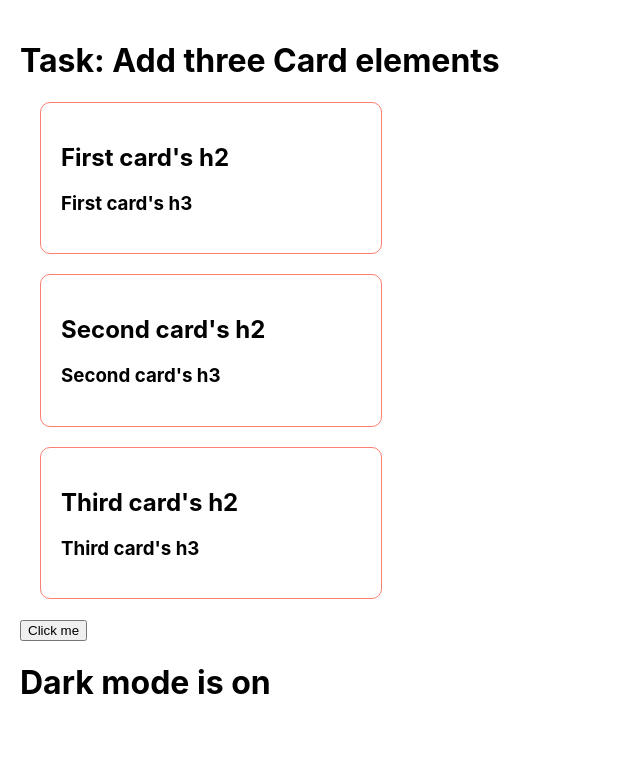
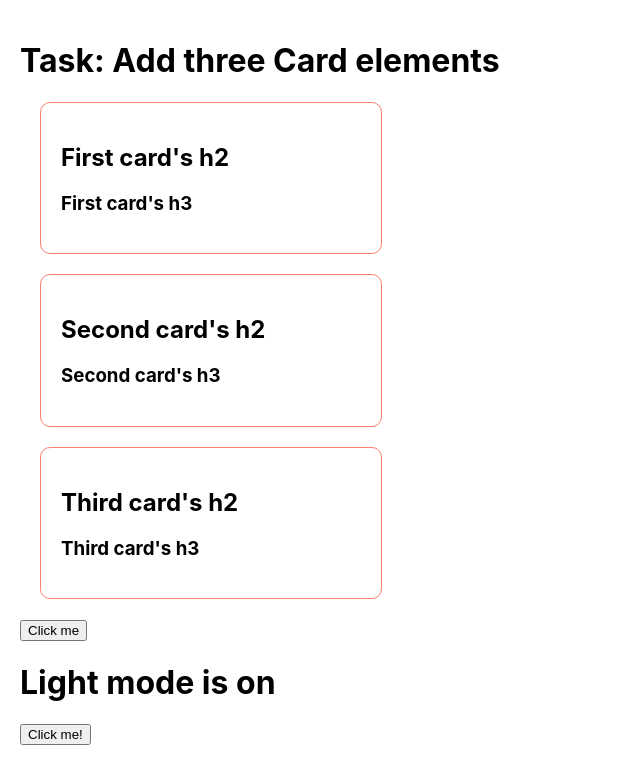
Before and after one commit to MariGsp/react-basics, a React (Create React App) app: page / in a window 1280 px wide. Shown: the top 784 px of the page, without its empty margins (0-640 px from the left). Built offline with nearby package versions, Linux system fonts and the light colour scheme.

Commit message:
Fix mode toggler

```diff
--- a/src/components/ModeToggler.jsx
+++ b/src/components/ModeToggler.jsx
@@ -1,13 +1,28 @@
+/* eslint-disable eqeqeq */
+/* eslint-disable no-console */
+/* eslint-disable react/button-has-type */
 import React from 'react';
 
 const ModeToggler = () => {
-  const darkModeOn = true;
+  let darkModeOn = false;
   const darkMode = <h1>Dark mode is on</h1>;
   const lightMode = <h1>Light mode is on</h1>;
+
+  function handleClick() {
+    darkModeOn = !darkModeOn;
+    if (darkModeOn == true) {
+      console.log('Dark mode is on');
+    } else {
+      console.log('Light mode is on');
+    }
+  }
 
   return (
     <div>
       {darkModeOn ? darkMode : lightMode}
+      <button onClick={handleClick}>
+        Click me!
+      </button>
     </div>
   );
 };
```
